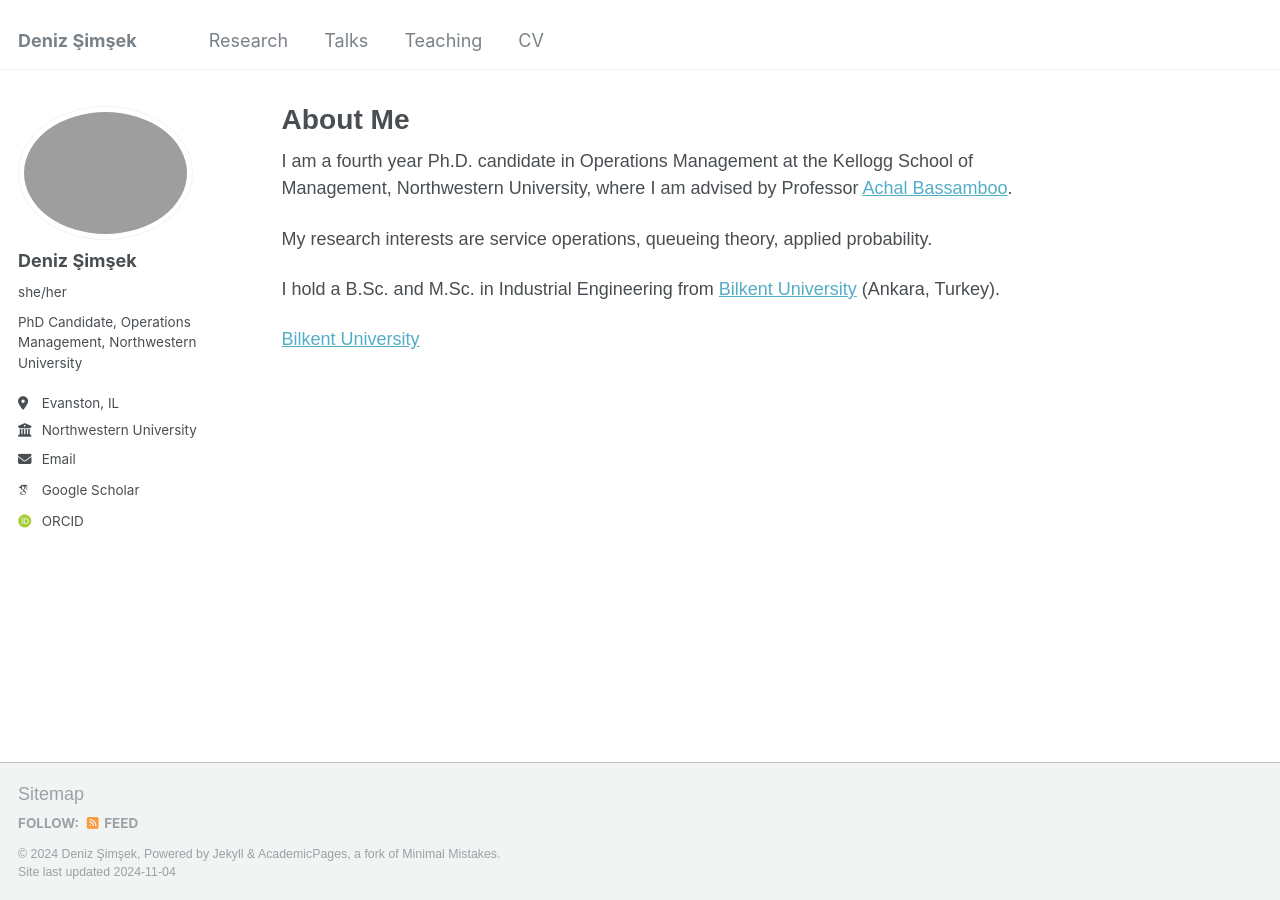
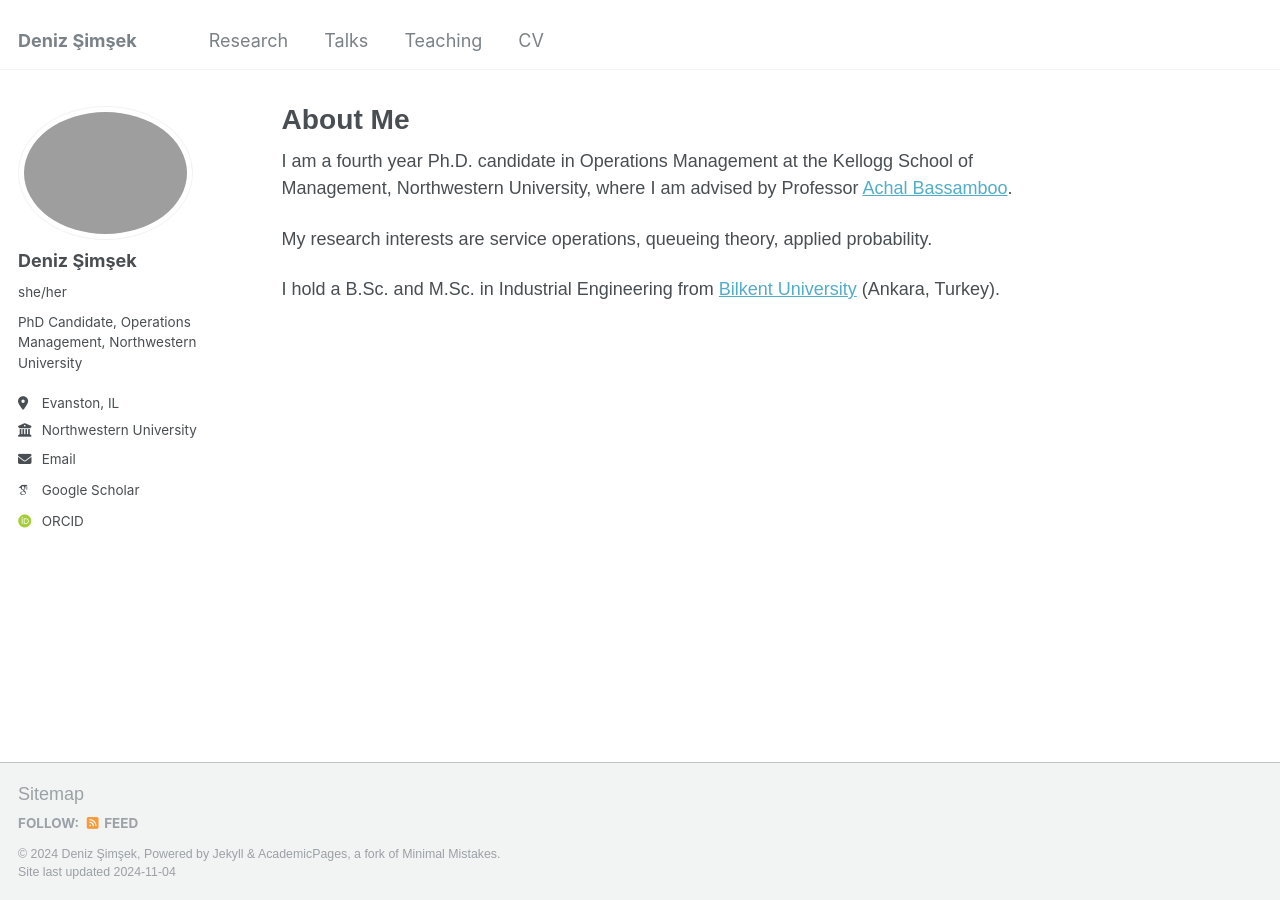
Before and after one commit to deniz-simsek/deniz-simsek, a Jekyll site: the page built from _pages/about.md, in a window 1280 px wide. Built offline with Jekyll 4.4.1, drawn with Linux system fonts in a browser that asks for light colours; some web fonts are replaced.

Commit message:
Update about.md

```diff
--- a/_pages/about.md
+++ b/_pages/about.md
@@ -7,10 +7,8 @@ redirect_from:
   - /about.html
 ---
 
-I am a fourth year Ph.D. candidate in Operations Management at the Kellogg School of Management, Northwestern University, where I am advised by Professor [Achal Bassamboo](https://www.kellogg.northwestern.edu/faculty/directory/bassamboo_achal/).
+I am a fourth year Ph.D. candidate in Operations Management at the Kellogg School of Management, Northwestern University, where I am advised by Professor <a href="https://www.kellogg.northwestern.edu/faculty/directory/bassamboo_achal/" target="_blank">Achal Bassamboo</a>.
 
 My research interests are service operations, queueing theory, applied probability.
 
-I hold a B.Sc. and M.Sc. in Industrial Engineering from [Bilkent University](https://w3.ie.bilkent.edu.tr/en/) (Ankara, Turkey).
-
- <a href="https://w3.ie.bilkent.edu.tr/en/" target="_blank">Bilkent University</a>
+I hold a B.Sc. and M.Sc. in Industrial Engineering from  <a href="https://w3.ie.bilkent.edu.tr/en/" target="_blank">Bilkent University</a> (Ankara, Turkey).
```
